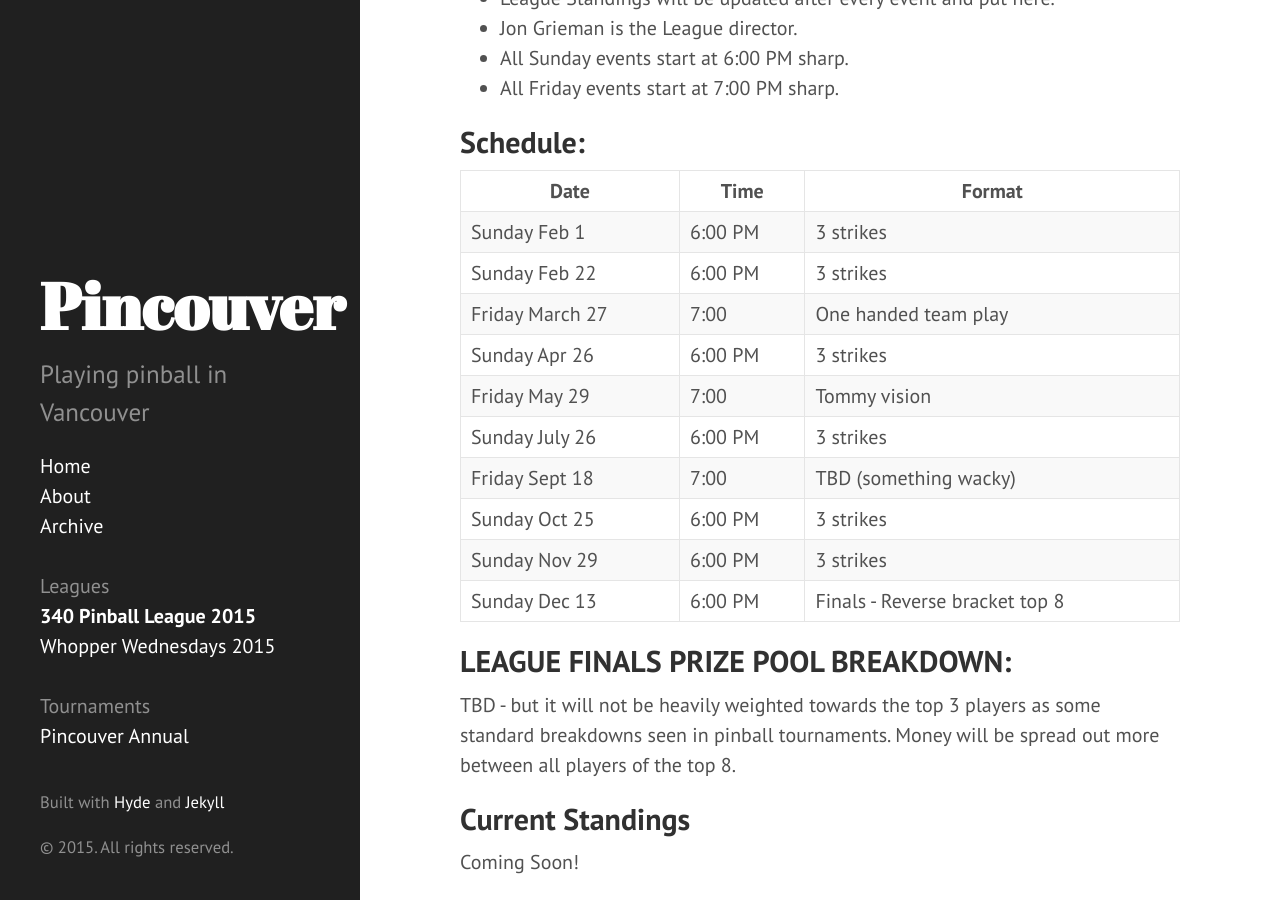
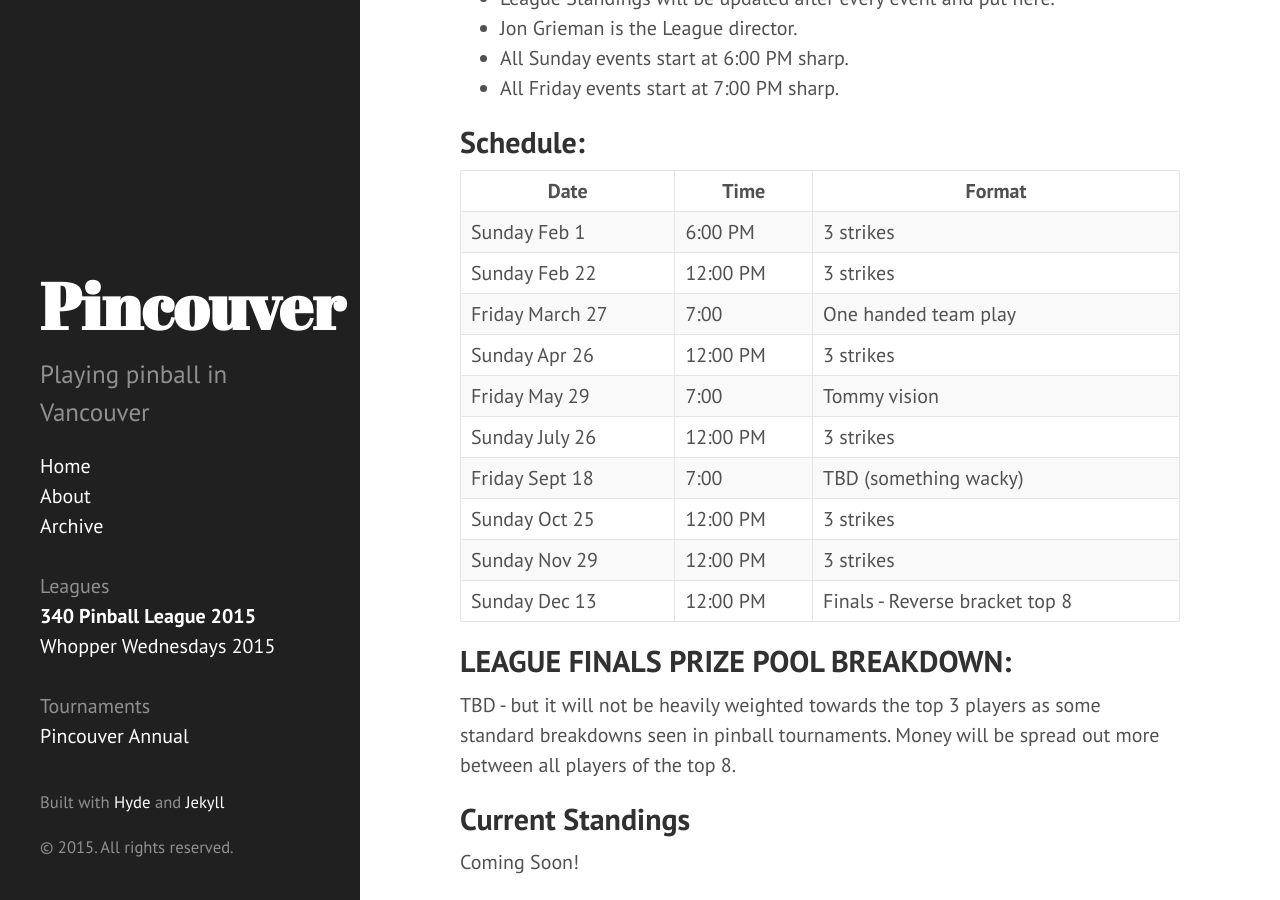
Before and after one commit to lytfyre/VancouverPinball, a Jekyll site: the page built from leagues/340_pinball.md, in a window 1280 px wide and 900 px high, scrolled down 585 px. Built offline with Jekyll 4.4.1, drawn with Linux system fonts in a browser that asks for light colours.

Commit message:
Fix 340 start times

```diff
--- a/leagues/340_pinball.md
+++ b/leagues/340_pinball.md
@@ -29,15 +29,15 @@ Welcome to the Pub 340 2015 pinball league!
 | Date | Time | Format
 | ---- | ---- | -----
 | Sunday Feb 1 |6:00 PM| 3 strikes
-| Sunday Feb 22 |6:00 PM| 3 strikes
+| Sunday Feb 22 |12:00 PM| 3 strikes
 | Friday March 27 |7:00| One handed team play
-| Sunday Apr 26 |6:00 PM| 3 strikes
+| Sunday Apr 26 |12:00 PM| 3 strikes
 | Friday May 29 |7:00| Tommy vision
-| Sunday July 26 |6:00 PM| 3 strikes
+| Sunday July 26 |12:00 PM| 3 strikes
 | Friday Sept 18 |7:00| TBD (something wacky)
-| Sunday Oct 25 |6:00 PM| 3 strikes
-| Sunday Nov 29 |6:00 PM| 3 strikes
-| Sunday Dec 13 |6:00 PM| Finals - Reverse bracket top 8
+| Sunday Oct 25 |12:00 PM| 3 strikes
+| Sunday Nov 29 |12:00 PM| 3 strikes
+| Sunday Dec 13 |12:00 PM| Finals - Reverse bracket top 8
 
 ## LEAGUE FINALS PRIZE POOL BREAKDOWN:
 TBD - but it will not be heavily weighted towards the top 3 players as some standard breakdowns seen in pinball tournaments. Money will be spread out more between all players of the top 8.
```
